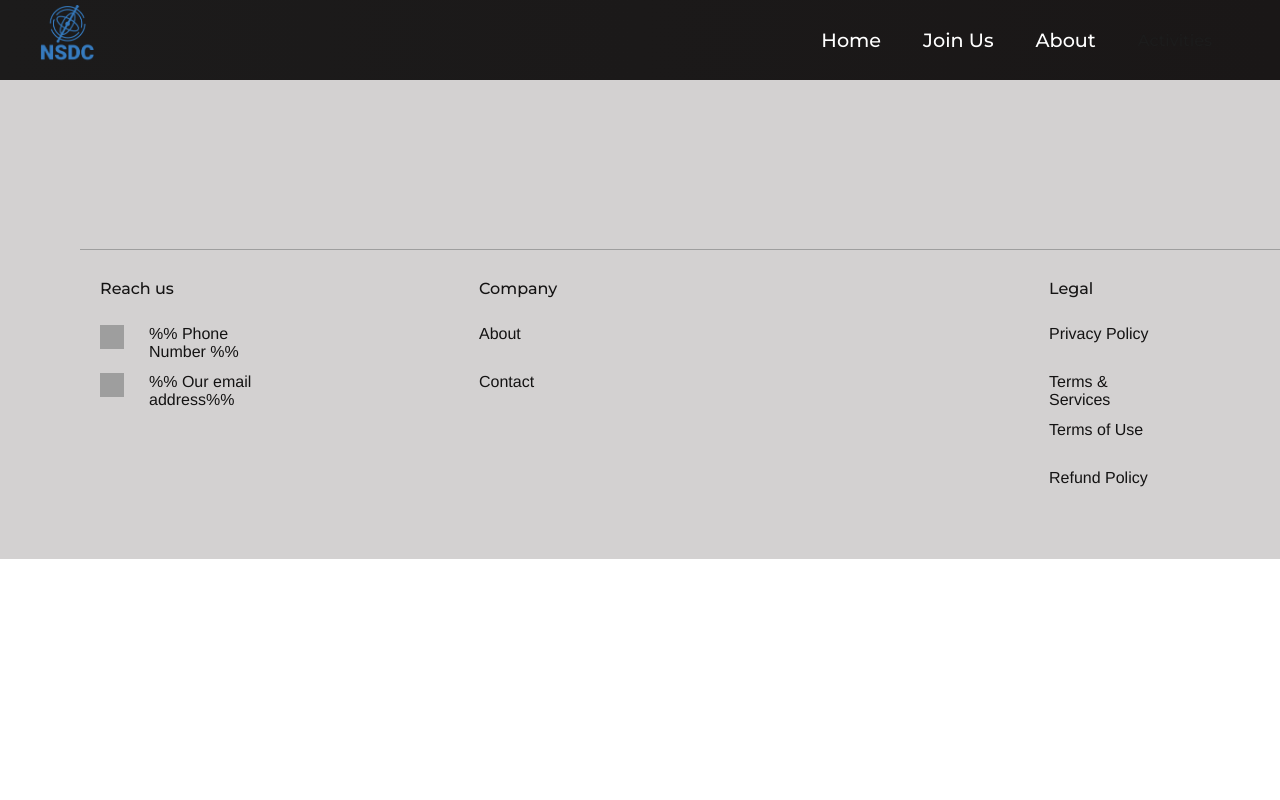
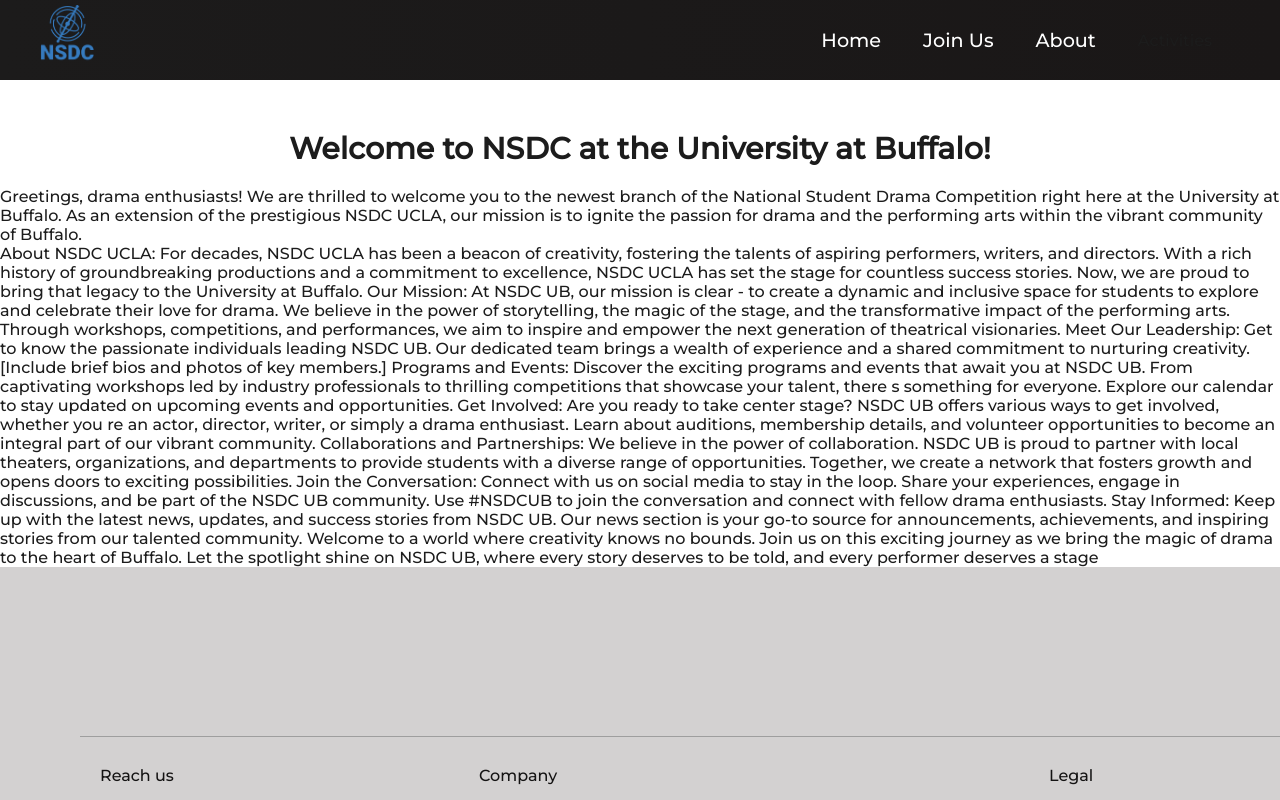
Before and after one commit to UBNSDC2023/UBNSDC, a React (Vite) app: page / in a window 1280 px wide. Shown: the top 800 px of the page. Built offline with nearby package versions, Linux system fonts and the light colour scheme; no server answers; the database is empty; grey boxes are pictures that could not be loaded.

Commit message:
Some changes

```diff
--- a/src/pages/Activities/Activities.module.css
+++ b/src/pages/Activities/Activities.module.css
@@ -5,15 +5,12 @@
         text-decoration: underline;
 } */
 
-div {
-        .heading{
-                /* background-position: center center; */
-                background-image: url(https://firebasestorage.googleapis.com/v0/b/ubnsdc-2023.appspot.com/o/Static%20Images%2Funiversity-at-buffalo-James-G-Milles-flickr-56a186fc5f9b58b7d0c065d5.jpg?alt=media&token=34658300-db5c-4c31-8514-90d757d180ba);
-                /* background-size: cover;  */
-                /* transform: translate3d(0px, 14.5px, 0px); */
-                /* max-height: 100px; */
-                /* font-size: 200px; */
-                padding: 10px;
-        }
-
+.heading{
+        /* background-position: center center; */
+        background-image: url(https://firebasestorage.googleapis.com/v0/b/ubnsdc-2023.appspot.com/o/Static%20Images%2Funiversity-at-buffalo-James-G-Milles-flickr-56a186fc5f9b58b7d0c065d5.jpg?alt=media&token=34658300-db5c-4c31-8514-90d757d180ba);
+        background-size: cover;
+        transform: translate3d(0px, 14.5px, 0px);
+        max-height: 100px;
+        font-size: 200px;
+        padding: 10px;
 }
--- a/src/pages/Home/Home.jsx
+++ b/src/pages/Home/Home.jsx
@@ -1,6 +1,6 @@
 import  { useEffect, useState } from 'react'
 import { getBoardMembers } from '../../components/services/apiBoard_Members';
-
+import './Home.module.css';
 
 
 function Home() {
@@ -13,7 +13,49 @@
 
   return (
     <div>
+      <p>
+      <h3 className='heading'>
+        Welcome to NSDC at the University at Buffalo!
+        </h3>
 
+    <div className='heading-body'>
+    Greetings, drama enthusiasts! We are thrilled to welcome you to the newest branch of the National Student Drama Competition right here at the University at Buffalo. As an extension of the prestigious NSDC UCLA, our mission is to ignite the passion for drama and the performing arts within the vibrant community of Buffalo.
+  </div>
+
+About NSDC UCLA:
+
+For decades, NSDC UCLA has been a beacon of creativity, fostering the talents of aspiring performers, writers, and directors. With a rich history of groundbreaking productions and a commitment to excellence, NSDC UCLA has set the stage for countless success stories. Now, we are proud to bring that legacy to the University at Buffalo.
+
+Our Mission:
+
+At NSDC UB, our mission is clear - to create a dynamic and inclusive space for students to explore and celebrate their love for drama. We believe in the power of storytelling, the magic of the stage, and the transformative impact of the performing arts. Through workshops, competitions, and performances, we aim to inspire and empower the next generation of theatrical visionaries.
+
+Meet Our Leadership:
+
+Get to know the passionate individuals leading NSDC UB. Our dedicated team brings a wealth of experience and a shared commitment to nurturing creativity. [Include brief bios and photos of key members.]
+
+Programs and Events:
+
+Discover the exciting programs and events that await you at NSDC UB. From captivating workshops led by industry professionals to thrilling competitions that showcase your talent, there s something for everyone. Explore our calendar to stay updated on upcoming events and opportunities.
+
+Get Involved:
+
+Are you ready to take center stage? NSDC UB offers various ways to get involved, whether you re an actor, director, writer, or simply a drama enthusiast. Learn about auditions, membership details, and volunteer opportunities to become an integral part of our vibrant community.
+
+Collaborations and Partnerships:
+
+We believe in the power of collaboration. NSDC UB is proud to partner with local theaters, organizations, and departments to provide students with a diverse range of opportunities. Together, we create a network that fosters growth and opens doors to exciting possibilities.
+
+Join the Conversation:
+
+Connect with us on social media to stay in the loop. Share your experiences, engage in discussions, and be part of the NSDC UB community. Use #NSDCUB to join the conversation and connect with fellow drama enthusiasts.
+
+Stay Informed:
+
+Keep up with the latest news, updates, and success stories from NSDC UB. Our news section is your go-to source for announcements, achievements, and inspiring stories from our talented community.
+
+Welcome to a world where creativity knows no bounds. Join us on this exciting journey as we bring the magic of drama to the heart of Buffalo. Let the spotlight shine on NSDC UB, where every story deserves to be told, and every performer deserves a stage
+      </p>
 
     </div>
   )
--- /dev/null
+++ b/src/pages/Home/Home.module.css
@@ -0,0 +1,11 @@
+.heading{
+        font-size: 20px;
+        align-content: center;
+}
+
+.heading-body{
+        align-content: center;
+        padding-bottom: 20px;
+        font-size: 200px;
+        background-color: rgb(244, 52, 22);
+}
--- a/src/pages/Join/Join.css
+++ b/src/pages/Join/Join.css
@@ -5,7 +5,7 @@
 
 .heading{
     text-align: center;
-    font-size: 30;
+    font-size: 30px;
     margin-top: 50px;
     margin-bottom: 20px;
     font-weight: 900;
@@ -69,7 +69,7 @@
     display: flex;
     justify-content: space-around;
     padding: 70px;
-    border-radius: 50%;
+    border-radius: 75%;
 }
 
 .social-discord,
```
Also changed, not shown: 1 other file (tests, documents, lock files or other folders).
